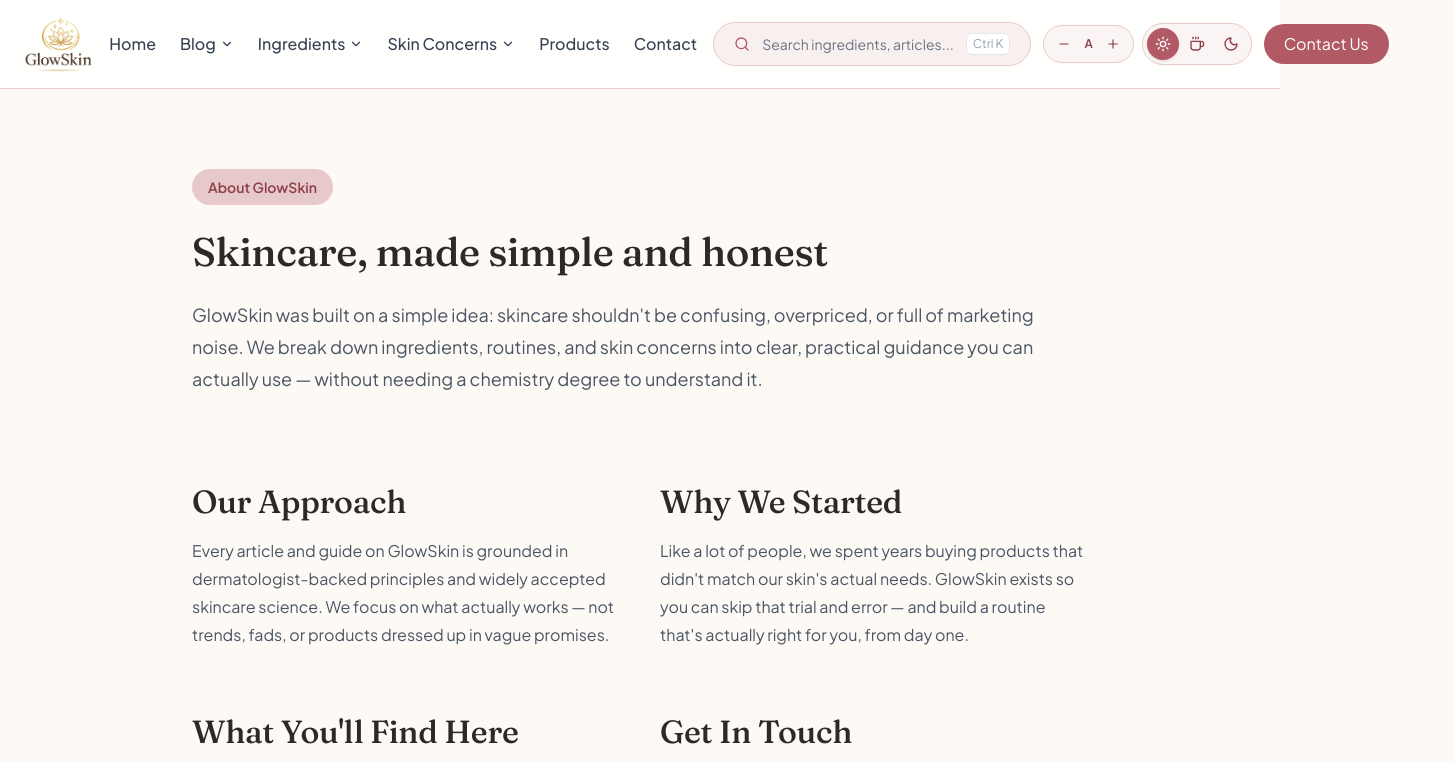
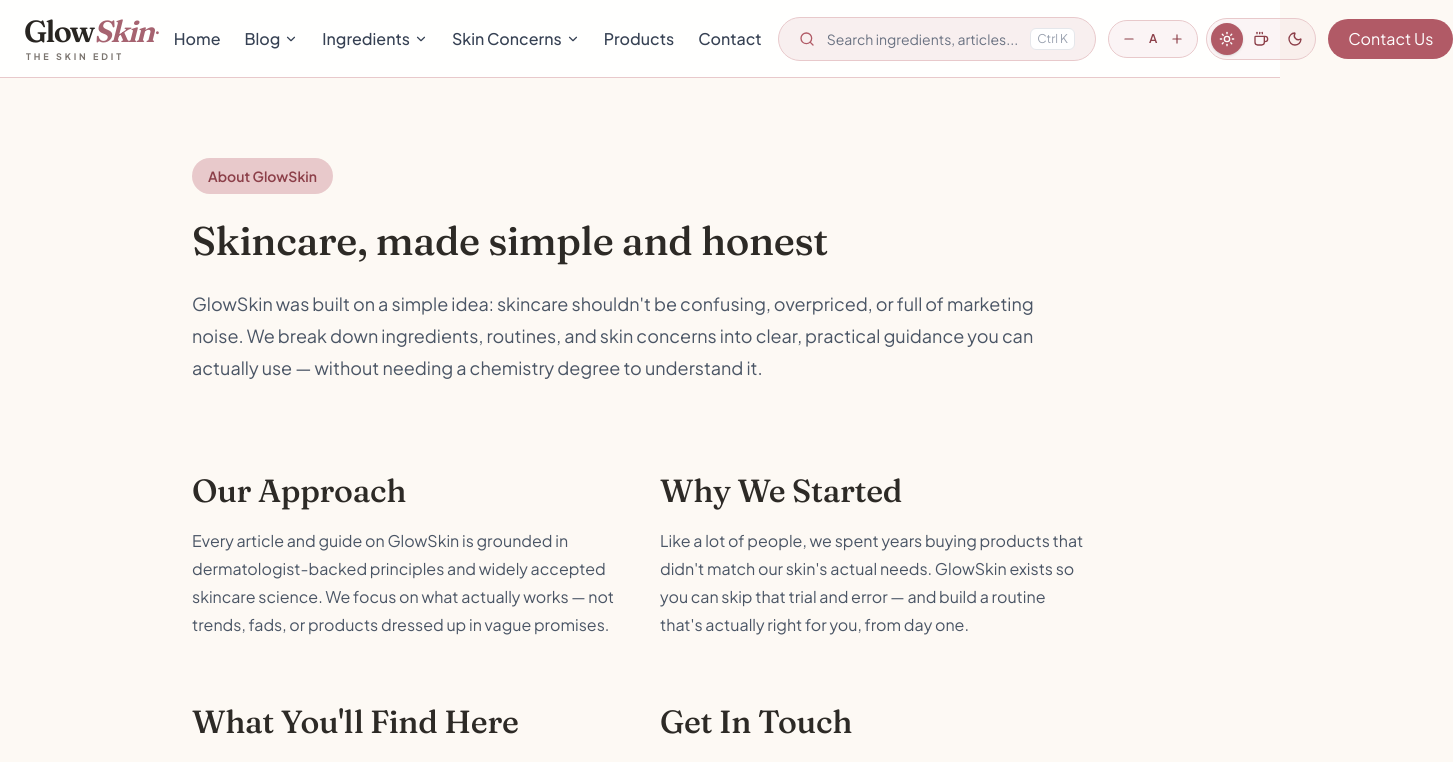
Before and after one commit to education03741-lab/my-website, a Next.js app: page /about in a window 1280 px wide. Shown: the top 762 px of the page, 1453 px wide, since content can reach past the window. Built offline with nearby package versions, Linux system fonts and the light colour scheme.

Commit message:
design: introduce typography-led GlowSkin editorial wordmark

```diff
--- a/app/components/Logo.tsx
+++ b/app/components/Logo.tsx
@@ -1,14 +1,12 @@
-import Image from "next/image";
-
 export default function Logo() {
   return (
-    <Image
-      src="/logo.png"
-      alt="GlowSkin"
-      width={180}
-      height={145}
-      className="h-14 w-auto"
-      priority
-    />
+    <span className="inline-flex flex-col leading-none" aria-label="GlowSkin, The Skin Edit">
+      <span className="font-heading text-[1.9rem] font-semibold tracking-[-0.055em] text-[#282521] dark:text-[#F7F3EC]">
+        Glow<span className="italic text-[#A66370]">Skin</span><span className="ml-0.5 align-top text-base text-[#A66370]">.</span>
+      </span>
+      <span className="mt-1.5 pl-0.5 text-[9px] font-bold uppercase tracking-[0.32em] text-[#7B756F] dark:text-[#E5D9D0]">
+        The Skin Edit
+      </span>
+    </span>
   );
 }
```
